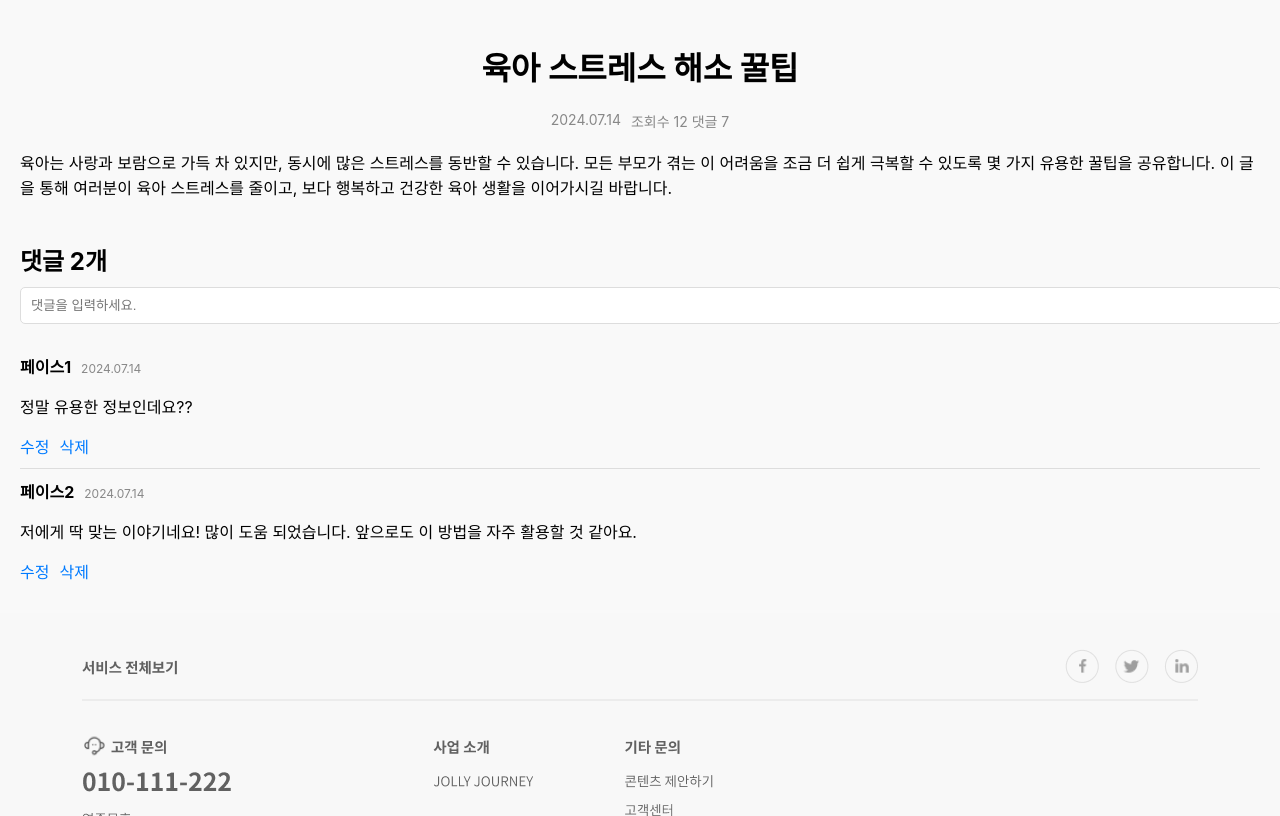
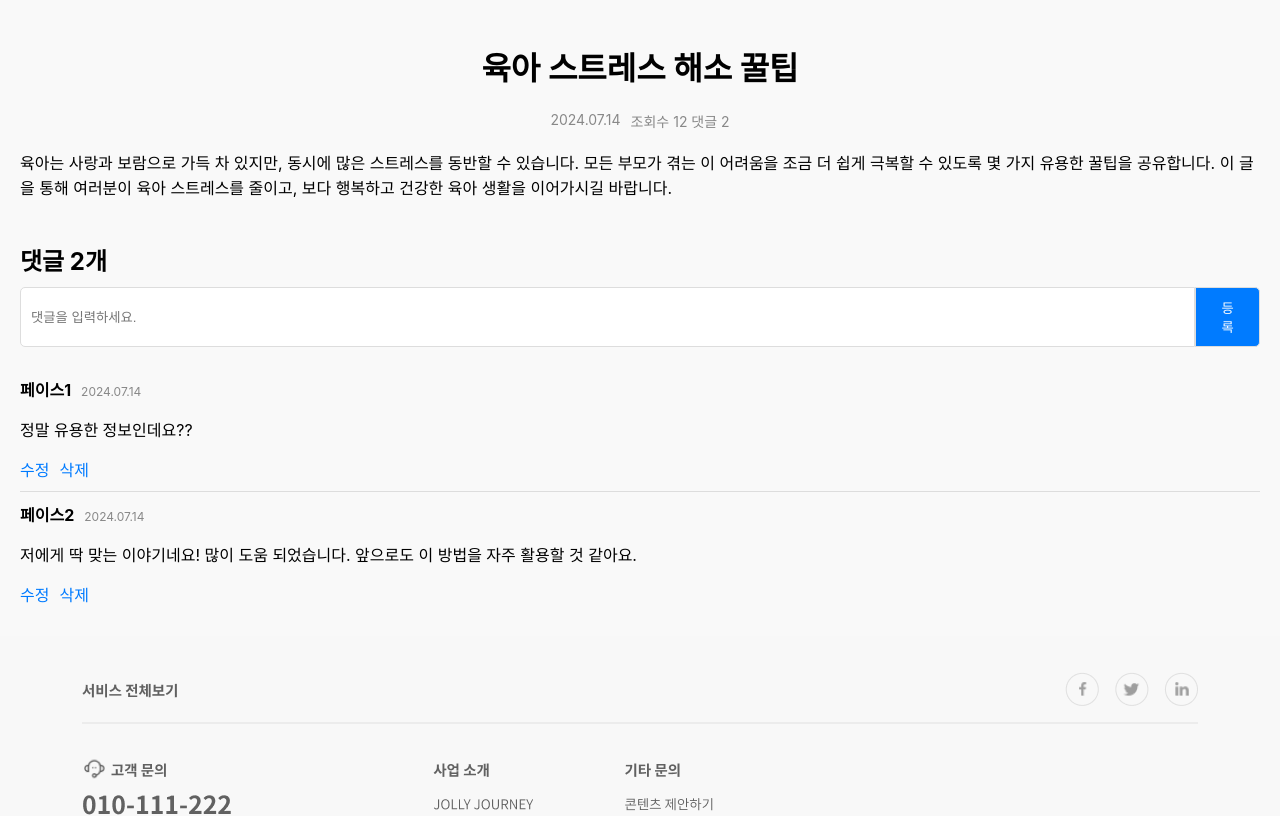
Before and after one commit to Likelion-YeungNam-Univ/12th-JollyJourney-FE, a React (Create React App) app: page /posts/1 in a window 1280 px wide. Shown: the part 633-1449 px from the top of the page. Built offline with nearby package versions, Linux system fonts and the light colour scheme.

Commit message:
Comment input and management features added

```diff
--- a/src/components/board/PostDetail.css
+++ b/src/components/board/PostDetail.css
@@ -36,6 +36,7 @@
   }
 
   .comment-input {
+    display: flex;
     margin-bottom: 20px;
   }
 
@@ -43,7 +44,16 @@
     width: 100%;
     padding: 10px;
     border: 1px solid #ddd;
-    border-radius: 5px;
+    border-radius: 5px 0 0 5px;
+  }
+
+  .comment-input button {
+    padding: 10px 20px;
+    border: 1px solid #ddd;
+    background-color: #007bff;
+    color: white;
+    border-radius: 0 5px 5px 0;
+    cursor: pointer;
   }
 
   .comments-list {
@@ -78,3 +88,14 @@
     cursor: pointer;
     color: #007bff;
   }
+
+  .edit-comment {
+    display: flex;
+    align-items: center;
+  }
+
+  .edit-comment input {
+    flex: 1;
+    padding: 5px;
+    margin-right: 10px;
+  }
--- a/src/components/board/PostDetail.js
+++ b/src/components/board/PostDetail.js
@@ -7,11 +7,50 @@ import './PostDetail.css';
 const PostDetail = () => {
   const { id } = useParams();
   const [post, setPost] = useState(null);
+  const [comments, setComments] = useState([]);
+  const [newComment, setNewComment] = useState('');
+  const [editCommentId, setEditCommentId] = useState(null);
+  const [editCommentText, setEditCommentText] = useState('');
 
   useEffect(() => {
     const postDetail = posts.find(p => p.id === parseInt(id));
     setPost(postDetail);
+    // Initial comments - this could be fetched from an API
+    setComments([
+      { id: 1, user: '페이스1', date: '2024.07.14', text: '정말 유용한 정보인데요??' },
+      { id: 2, user: '페이스2', date: '2024.07.14', text: '저에게 딱 맞는 이야기네요! 많이 도움 되었습니다. 앞으로도 이 방법을 자주 활용할 것 같아요.' }
+    ]);
   }, [id]);
+
+  const handleAddComment = () => {
+    if (newComment.trim() === '') return;
+    const newCommentObj = {
+      id: comments.length + 1,
+      user: '사용자', // This should be the logged-in user
+      date: new Date().toISOString().split('T')[0],
+      text: newComment
+    };
+    setComments([...comments, newCommentObj]);
+    setNewComment('');
+  };
+
+  const handleEditComment = (id) => {
+    const comment = comments.find(c => c.id === id);
+    setEditCommentId(id);
+    setEditCommentText(comment.text);
+  };
+
+  const handleUpdateComment = () => {
+    setComments(comments.map(comment =>
+      comment.id === editCommentId ? { ...comment, text: editCommentText } : comment
+    ));
+    setEditCommentId(null);
+    setEditCommentText('');
+  };
+
+  const handleDeleteComment = (id) => {
+    setComments(comments.filter(comment => comment.id !== id));
+  };
 
   if (!post) return <p>Loading...</p>;
 
@@ -22,7 +61,7 @@ const PostDetail = () => {
         <h1>{post.title}</h1>
         <div className="post-meta">
           <span>{post.date}</span>
-          <span>조회수 12 댓글 7</span>
+          <span>조회수 12 댓글 {comments.length}</span>
         </div>
       </div>
       <div className="post-content">
@@ -30,29 +69,39 @@ const PostDetail = () => {
         <p>{post.content}</p>
       </div>
       <div className="comments-section">
-        <h2>댓글 2개</h2>
+        <h2>댓글 {comments.length}개</h2>
         <div className="comment-input">
-          <input type="text" placeholder="댓글을 입력하세요." />
+          <input
+            type="text"
+            placeholder="댓글을 입력하세요."
+            value={newComment}
+            onChange={(e) => setNewComment(e.target.value)}
+          />
+          <button onClick={handleAddComment}>등록</button>
         </div>
         <div className="comments-list">
-          <div className="comment-item">
-            <span className="comment-user">페이스1</span>
-            <span className="comment-date">2024.07.14</span>
-            <p>정말 유용한 정보인데요??</p>
-            <div className="comment-actions">
-              <span>수정</span>
-              <span>삭제</span>
+          {comments.map(comment => (
+            <div key={comment.id} className="comment-item">
+              <span className="comment-user">{comment.user}</span>
+              <span className="comment-date">{comment.date}</span>
+              {editCommentId === comment.id ? (
+                <div className="edit-comment">
+                  <input
+                    type="text"
+                    value={editCommentText}
+                    onChange={(e) => setEditCommentText(e.target.value)}
+                  />
+                  <button onClick={handleUpdateComment}>저장</button>
+                </div>
+              ) : (
+                <p>{comment.text}</p>
+              )}
+              <div className="comment-actions">
+                <span onClick={() => handleEditComment(comment.id)}>수정</span>
+                <span onClick={() => handleDeleteComment(comment.id)}>삭제</span>
+              </div>
             </div>
-          </div>
-          <div className="comment-item">
-            <span className="comment-user">페이스2</span>
-            <span className="comment-date">2024.07.14</span>
-            <p>저에게 딱 맞는 이야기네요! 많이 도움 되었습니다. 앞으로도 이 방법을 자주 활용할 것 같아요.</p>
-            <div className="comment-actions">
-              <span>수정</span>
-              <span>삭제</span>
-            </div>
-          </div>
+          ))}
         </div>
       </div>
     </div>
```
